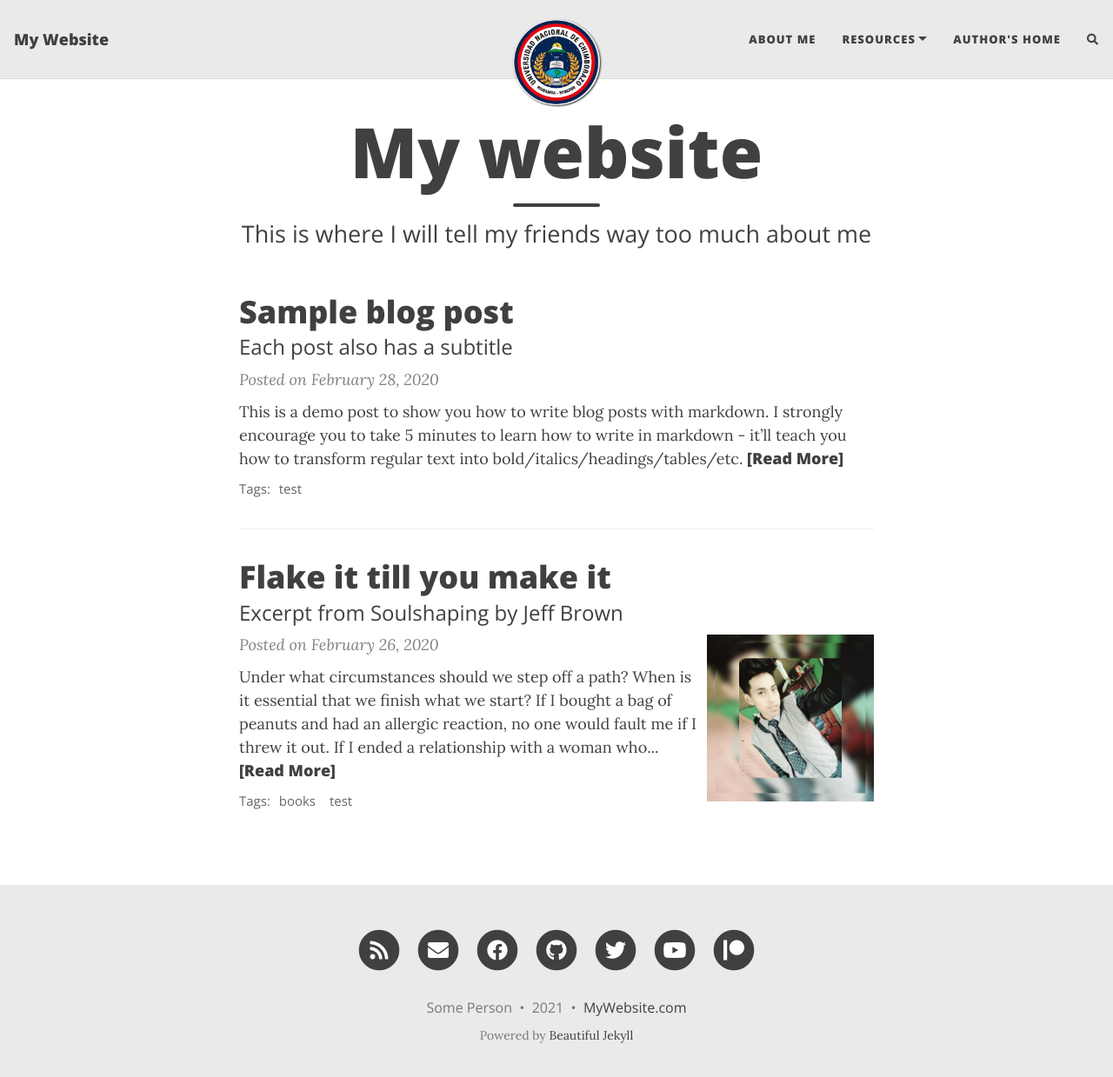
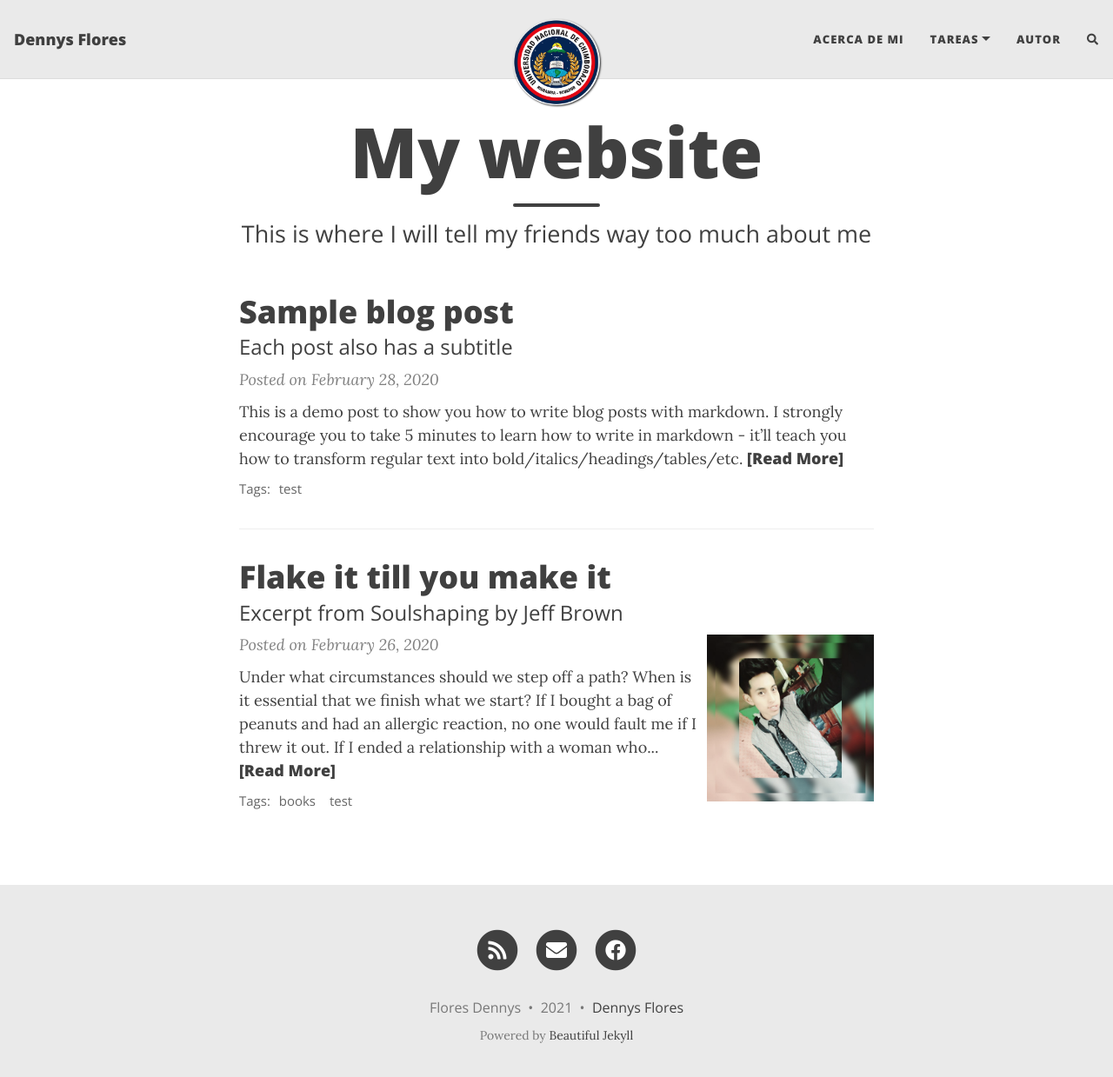
Before and after one commit to Dennys02/Dennys02.github.io, a Jekyll site: the page built from index.html, in a window 1280 px wide and 1252 px high. Shown: the top 1239 px of the window at 87% size. Built offline with Jekyll 4.4.1, drawn with Linux system fonts in a browser that asks for light colours; nearby versions of some CDN libraries; the list of posts is cut into pages by our own code; comment, search, counter and statistics services are not loaded.

Commit message:
Update _config.yml

```diff
--- a/_config.yml
+++ b/_config.yml
@@ -6,19 +6,19 @@
 # --- Required options --- #
 
 # Name of website
-title: My Website
+title: Dennys Flores
 
 # Your name to show in the footer
-author: Some Person
+author: Flores Dennys
 
 # --- List of links in the navigation bar --- #
 
 navbar-links:
-  About Me: "aboutme"
-  Resources:
-    - Beautiful Jekyll: "https://beautifuljekyll.com"
-    - Learn markdown: "https://www.markdowntutorial.com/"
-  Author's home: "https://deanattali.com"
+  Acerca de mi: "aboutme"
+  Tareas:
+    - Deber 1: "https://beautifuljekyll.com"
+
+  Autor: "https://deanattali.com"
 
 # --- Logo --- #
 
@@ -39,15 +39,11 @@ round-avatar: true
 # Select the social network links that you want to show in the footer.
 # Uncomment the links you want to show and add your information to each one.
 social-network-links:
-  email: "someone@example.com"
+  email: "dennyspaul18@gmail.com"
   rss: true  # remove this line if you don't want to show an RSS link at the bottom
-  facebook: deanattali
-  github: daattali
-  twitter: daattali
-  patreon: DeanAttali
-  youtube: c/daattali
-#  medium: yourname
-#  reddit: yourname
+  facebook: https://www.facebook.com/profile.php?id=100010937826188
+
+
 #  linkedin: daattali
 #  xing: yourname
 #  stackoverflow: "3943160/daattali"
@@ -79,7 +75,7 @@ share-links-active:
 
 # How to display the link to your website in the footer
 # Remove this if you don't want a link in the footer
-url-pretty: "MyWebsite.com"
+url-pretty: "Dennys Flores"
 
 # Excerpt word length - Truncate the excerpt of each post on the feed page to the specified number of words
 excerpt_length: 50
```
